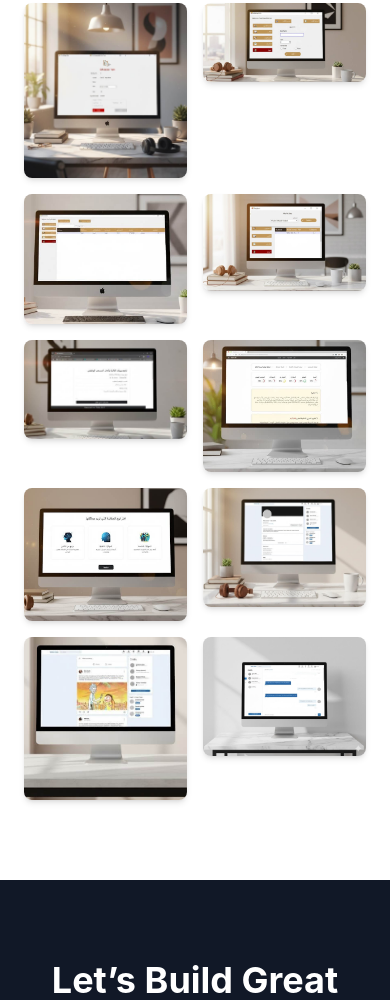
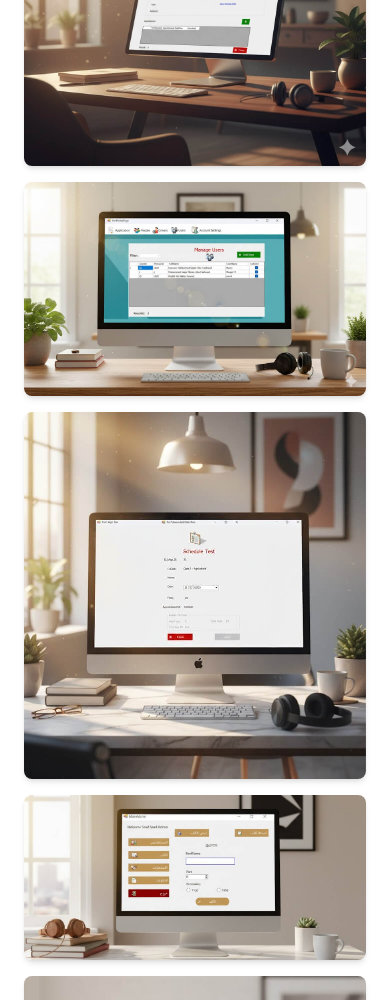
Before and after one commit to Hussein1423/Portfolio, a plain HTML site: page index.html in a window 390 px wide. Shown: the part 4572-5572 px from the top of the page. Drawn offline with nearby package versions, Linux system fonts and the light colour scheme.

Commit message:
Make project images responsive for mobile screens

```diff
--- a/index.html
+++ b/index.html
@@ -399,32 +399,21 @@
         <div class="max-w-6xl mx-auto px-6">
             <h2 class="text-4xl font-bold text-center mb-16">Screens From Projects</h2>
 
-            <div class="grid grid-cols-2 md:grid-cols-3 gap-4">
-                <img src="img/eyetest.jpg"
-                    alt="eye test application" title="Screen From DVLD Project" class="rounded-lg shadow-md hover:shadow-xl transition cursor-pointer" loading="lazy">
-                <img src="img/manageusers.jpg"
-                     alt="Manage Users page" title="Screen From DVLD Project" class=" rounded-lg shadow-md hover:shadow-xl transition cursor-pointer" loading="lazy">
-                <img src="img/Scdeaulwrittingtest.jpg"
-                     alt="Schedule Writing Test page" title="Screen From DVLD Project" class="rounded-lg shadow-md hover:shadow-xl transition cursor-pointer" loading="lazy">
-                <img src="img/AddBook.jpg"
-                    alt="Add Book In The System" title="Screen From Library Project" class="rounded-lg shadow-md hover:shadow-xl transition cursor-pointer" loading="lazy">
-                <img src="img/ShowUser.jpg"
-                     alt="Show Users page" title="Screen From Library Project" class=" rounded-lg shadow-md hover:shadow-xl transition cursor-pointer" loading="lazy">
-                <img src="img/RequestBook.jpg"
-                     alt="Request A Book page" title="Screen From Library Project" class=" rounded-lg shadow-md hover:shadow-xl transition cursor-pointer" loading="lazy">
-                <img src="img/uploadCV.jpg"
-                    alt="Upload CV page" title="Screen From CareerAI Project" class=" rounded-lg shadow-md hover:shadow-xl transition cursor-pointer" loading="lazy">
-                 <img src="img/skill.jpg"
-                    alt="Skills Report Page" title="Screen From CareerAI Project" class=" rounded-lg shadow-md hover:shadow-xl transition cursor-pointer" loading="lazy">
-                <img src="img/ChooseTest.jpg"
-                     alt="Choose Test page" title="Screen From CareerAI Project" class=" rounded-lg shadow-md hover:shadow-xl transition cursor-pointer" loading="lazy">
-                      <img src="img/profile.jpg"
-                     alt="profile page" title="Screen From YemenIn Project" class=" rounded-lg shadow-md hover:shadow-xl transition cursor-pointer" loading="lazy">
-                      <img src="img/postpage.jpg"
-                     alt="Post page" title="Screen From YemenIn Project" class=" rounded-lg shadow-md hover:shadow-xl transition cursor-pointer" loading="lazy">
-                      <img src="img/message.jpg"
-                     alt="Message Page" title="Screen From YemenIn Project" class=" rounded-lg shadow-md hover:shadow-xl transition cursor-pointer" loading="lazy">
-            </div>
+         <div class="grid grid-cols-1 sm:grid-cols-2 md:grid-cols-3 gap-4">
+    <img src="img/eyetest.jpg" alt="eye test application" title="Screen From DVLD Project" class="w-full h-auto rounded-lg shadow-md hover:shadow-xl transition cursor-pointer" loading="lazy">
+    <img src="img/manageusers.jpg" alt="Manage Users page" title="Screen From DVLD Project" class="w-full h-auto rounded-lg shadow-md hover:shadow-xl transition cursor-pointer" loading="lazy">
+    <img src="img/Scdeaulwrittingtest.jpg" alt="Schedule Writing Test page" title="Screen From DVLD Project" class="w-full h-auto rounded-lg shadow-md hover:shadow-xl transition cursor-pointer" loading="lazy">
+    <img src="img/AddBook.jpg" alt="Add Book In The System" title="Screen From Library Project" class="w-full h-auto rounded-lg shadow-md hover:shadow-xl transition cursor-pointer" loading="lazy">
+    <img src="img/ShowUser.jpg" alt="Show Users page" title="Screen From Library Project" class="w-full h-auto rounded-lg shadow-md hover:shadow-xl transition cursor-pointer" loading="lazy">
+    <img src="img/RequestBook.jpg" alt="Request A Book page" title="Screen From Library Project" class="w-full h-auto rounded-lg shadow-md hover:shadow-xl transition cursor-pointer" loading="lazy">
+    <img src="img/uploadCV.jpg" alt="Upload CV page" title="Screen From CareerAI Project" class="w-full h-auto rounded-lg shadow-md hover:shadow-xl transition cursor-pointer" loading="lazy">
+    <img src="img/skill.jpg" alt="Skills Report Page" title="Screen From CareerAI Project" class="w-full h-auto rounded-lg shadow-md hover:shadow-xl transition cursor-pointer" loading="lazy">
+    <img src="img/ChooseTest.jpg" alt="Choose Test page" title="Screen From CareerAI Project" class="w-full h-auto rounded-lg shadow-md hover:shadow-xl transition cursor-pointer" loading="lazy">
+    <img src="img/profile.jpg" alt="profile page" title="Screen From YemenIn Project" class="w-full h-auto rounded-lg shadow-md hover:shadow-xl transition cursor-pointer" loading="lazy">
+    <img src="img/postpage.jpg" alt="Post page" title="Screen From YemenIn Project" class="w-full h-auto rounded-lg shadow-md hover:shadow-xl transition cursor-pointer" loading="lazy">
+    <img src="img/message.jpg" alt="Message Page" title="Screen From YemenIn Project" class="w-full h-auto rounded-lg shadow-md hover:shadow-xl transition cursor-pointer" loading="lazy">
+</div>
+
         </div>
     </section>
 
```
